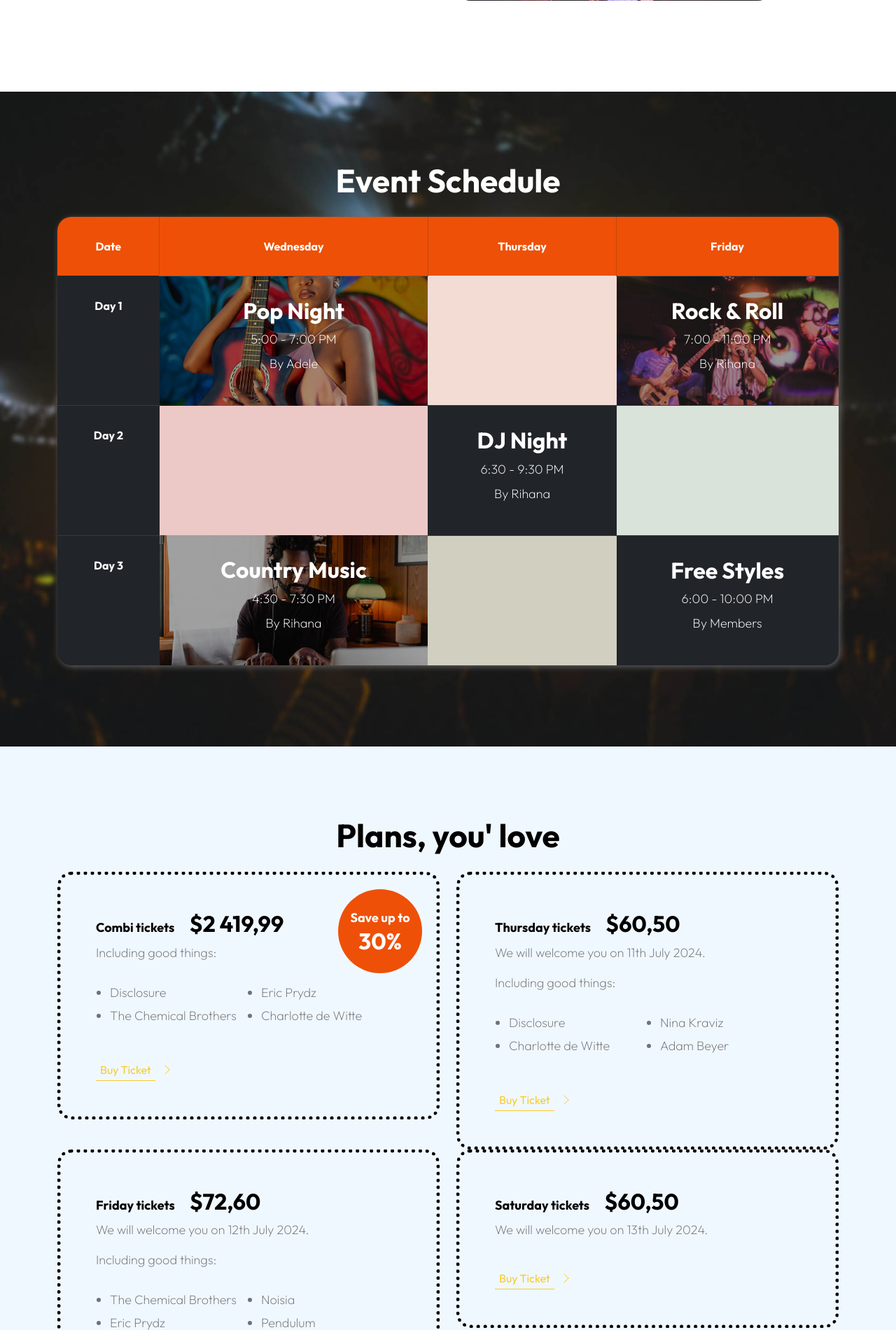
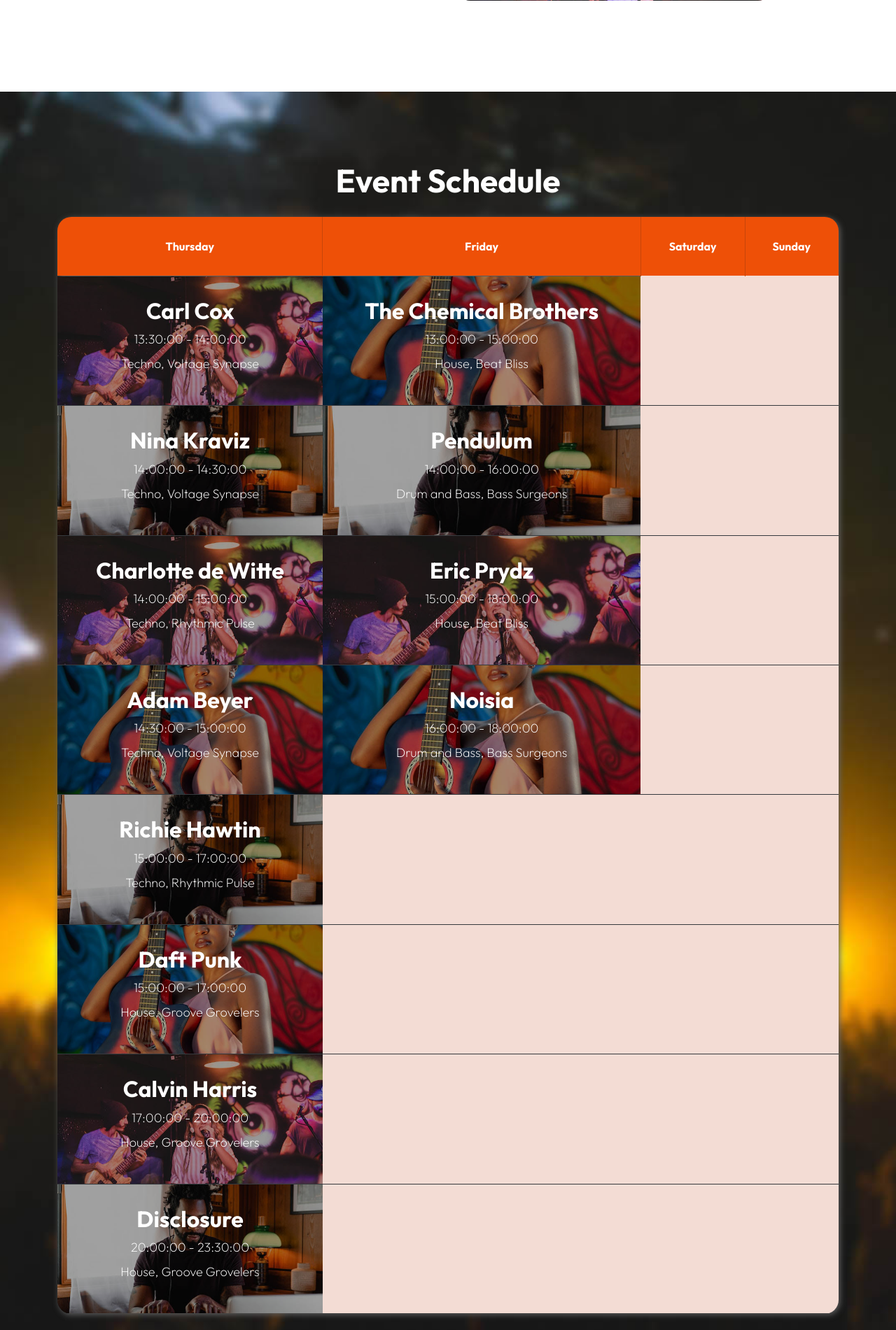
Before and after one commit to tecg-sgc/interruption-festival, a PHP site: page / in a window 1280 px wide. Shown: the part 2562-4463 px from the top of the page at 70% size. Run offline with PHP 8.4, Linux system fonts and the light colour scheme; data comes from the database, SQL or seed files in the repository.

Commit message:
Added schedule table data injection

```diff
--- a/controllers/HomeController.php
+++ b/controllers/HomeController.php
@@ -10,6 +10,7 @@
             'title' => $edition->title,
             'artists' => Artist::getHomepageArtists($edition),
             'tickets' => Ticket::getHomepageTickets($edition),
+            'schedules' => Schedule::getHomepageTable($edition),
         ]);
     }
 }
--- a/index.php
+++ b/index.php
@@ -7,6 +7,8 @@
 require_once('models/Edition.php');
 require_once('models/Artist.php');
 require_once('models/Ticket.php');
+require_once('models/Day.php');
+require_once('models/Schedule.php');
 require_once('controllers/BaseController.php');
 require_once('controllers/HomeController.php');
 
--- a/models/Artist.php
+++ b/models/Artist.php
@@ -1,6 +1,6 @@
 <?php
 
-class Artist extends baseModel
+class Artist extends BaseModel
 {
     public function homepageArtists($edition)
     {
--- /dev/null
+++ b/models/Day.php
@@ -0,0 +1,26 @@
+<?php
+
+class Day extends BaseModel
+{
+    public function editionDays($edition)
+    {
+        $days = $this->get('SELECT d.`id`, d.`date`
+            FROM `days` d
+            WHERE d.`edition_id` = :edition_id
+            AND d.`deleted_at` IS NULL
+            ORDER BY d.`date`;',
+            ['edition_id' => $edition->id]
+        );
+
+        $daysWithIdKeys = [];
+
+        foreach($days as $day) {
+            $day->name = date('l', strtotime($day->date));
+            $day->schedules = [];
+
+            $daysWithIdKeys[$day->id] = $day;
+        }
+
+        return $daysWithIdKeys;
+    }
+}
--- /dev/null
+++ b/models/Schedule.php
@@ -0,0 +1,56 @@
+<?php
+
+class Schedule extends BaseModel
+{
+    public function homepageTable($edition)
+    {
+        // 1. On récupère les jours qui appartiennent à cette édition.
+        $days = Day::getEditionDays($edition);
+
+        // 2. On extrait les identifiant de ces jours afin de pouvoir les utiliser plus loin.
+        $day_ids = array_keys($days);
+
+        // 3. On récupère les horaires pour les jours sélectionnés précedemment.
+        $schedules = $this->get('SELECT
+            s.`day_id`,
+            s.`started_at`,
+            s.`ended_at`,
+            a.`thumb`,
+            a.`name` AS \'artist\',
+            g.`name` AS \'genre\',
+            st.`name` AS \'stage\'
+            FROM `schedules` s
+            JOIN `artists` a ON (s.`artist_id` = a.`id` AND a.`deleted_at` IS NULL)
+            LEFT OUTER JOIN `stages` st ON (s.`stage_id` = st.`id` AND st.`deleted_at` IS NULL)
+            LEFT OUTER JOIN `genres` g ON (a.`genre_id` = g.`id` AND g.`deleted_at` IS NULL)
+            WHERE s.`deleted_at` IS NULL
+            AND s.`day_id` IN ('.implode(',', array_map(fn($item) => '?', $day_ids)).')
+            ORDER BY s.`day_id`, s.`started_at`, st.`capacity` DESC;',
+            $day_ids
+        );
+
+        // 4. On assigne chaque horaire récupéré à un jour sélectionné.
+        foreach($schedules as $schedule) {
+            $days[$schedule->day_id]->schedules[] = $schedule;
+        }
+
+        // 5. On transforme le tableau de jours avec horaires assignés en un tableau utilisable dans la vue pour faire le rendu comme souhaité.
+        $table = [];
+
+        foreach(array_values($days) as $cell => $day) {
+            if(count($day->schedules) > count($table)) {
+                $table = array_pad($table, count($day->schedules) - count($table), array_pad([], count($days), null));
+            }
+
+            foreach ($day->schedules as $row => $schedule) {
+                $table[$row][$cell] = $schedule;
+            }
+        }
+
+        // 6. On ajoute une ligne d'en-tête dans le tableau.
+        array_unshift($table, array_values($days));
+
+        // 7. On retourne ce tableau formaté.
+        return $table;
+    }
+}
--- a/models/Ticket.php
+++ b/models/Ticket.php
@@ -1,6 +1,6 @@
 <?php
 
-class Ticket extends baseModel
+class Ticket extends BaseModel
 {
     public function homepageTickets($edition)
     {
--- a/views/home.php
+++ b/views/home.php
@@ -297,84 +297,34 @@
                             <div class="table-responsive">
                                 <table class="schedule-table table table-dark">
                                     <thead>
+                                        <?php $headers = array_shift($schedules); ?>
                                         <tr>
-                                            <th scope="col">Date</th>
-
-                                            <th scope="col">Wednesday</th>
-
-                                            <th scope="col">Thursday</th>
-
-                                            <th scope="col">Friday</th>
-
+                                            <?php foreach($headers as $day): ?>
+                                            <th scope="col"><?= $day->name ?></th>
+                                            <?php endforeach; ?>
                                         </tr>
                                     </thead>
 
                                     <tbody>
+                                        <?php foreach($schedules as $row): ?>
                                         <tr>
-                                            <th scope="row">Day 1</th>
+                                            <?php foreach($row as $schedule): ?>
+                                                <?php if($schedule): ?>
+                                            <td class="table-background-image-wrap" style="background-image: url(/images/artists/<?= $schedule->thumb ?>)">
+                                                <h3><?= $schedule->artist ?></h3>
 
-                                            <td class="table-background-image-wrap pop-background-image">
-                                                <h3>Pop Night</h3>
+                                                <p class="mb-2"><?= $schedule->started_at ?> - <?= $schedule->ended_at ?></p>
 
-                                                <p class="mb-2">5:00 - 7:00 PM</p>
-
-                                                <p>By Adele</p>
+                                                <p><?= trim($schedule->genre.', '.$schedule->stage, ', ') ?></p>
 
                                                 <div class="section-overlay"></div>
                                             </td>
-
+                                                <?php else: ?>
                                             <td style="background-color: #F3DCD4"></td>
-
-                                            <td class="table-background-image-wrap rock-background-image">
-                                                <h3>Rock & Roll</h3>
-
-                                                <p class="mb-2">7:00 - 11:00 PM</p>
-
-                                                <p>By Rihana</p>
-
-                                                <div class="section-overlay"></div>
-                                            </td>
+                                                <?php endif; ?>
+                                            <?php endforeach; ?>
                                         </tr>
-
-                                        <tr>
-                                            <th scope="row">Day 2</th>
-
-                                            <td style="background-color: #ECC9C7"></td>
-
-                                            <td>
-                                                <h3>DJ Night</h3>
-
-                                                <p class="mb-2">6:30 - 9:30 PM</p>
-
-                                                <p>By Rihana</p>
-                                            </td>
-
-                                            <td style="background-color: #D9E3DA"></td>
-                                        </tr>
-
-                                        <tr>
-                                            <th scope="row">Day 3</th>
-
-                                            <td class="table-background-image-wrap country-background-image">
-                                                <h3>Country Music</h3>
-
-                                                <p class="mb-2">4:30 - 7:30 PM</p>
-
-                                                <p>By Rihana</p>
-
-                                                <div class="section-overlay"></div>
-                                            </td>
-
-                                            <td style="background-color: #D1CFC0"></td>
-
-                                            <td>
-                                                <h3>Free Styles</h3>
-
-                                                <p class="mb-2">6:00 - 10:00 PM</p>
-
-                                                <p>By Members</p>
-                                            </td>
-                                        </tr>
+                                        <?php endforeach; ?>
                                     </tbody>
                                 </table>
                             </div>
```
Also changed, not shown: 1 other file.
